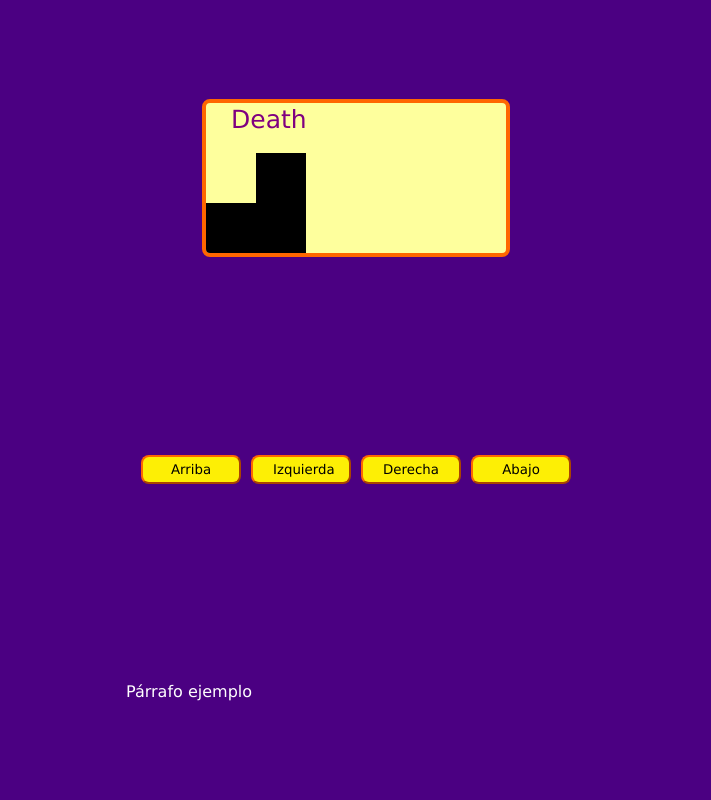
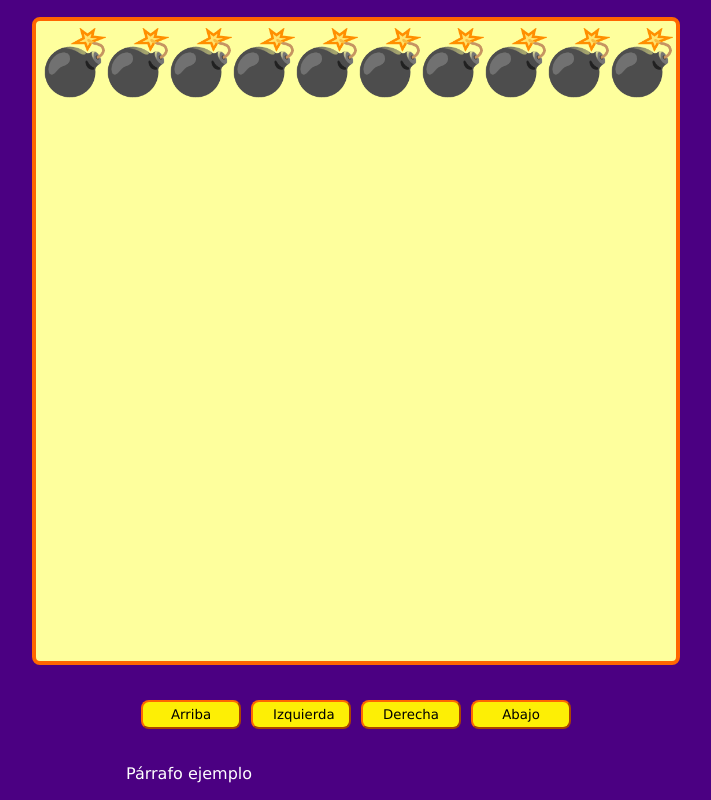
Before and after one commit to CrisdCor/game-death-route, a plain HTML site: page index.html in a window 1280 px wide. Shown: the whole page, without its empty margins (284-995 px from the left). Drawn offline with Linux system fonts and the light colour scheme.

Commit message:
Hecho el renderizado del canvas

```diff
--- a/game.js
+++ b/game.js
@@ -1,13 +1,32 @@
 const canvas = document.querySelector("#game");
 const game = canvas.getContext("2d");
 
-window.addEventListener('load',startGame);
+let canvasSize;
+let elementsSize;
+
+window.addEventListener("load", setCanvasSize);
+window.addEventListener("resize", setCanvasSize);
 
 function startGame() {
-    game.fillRect(0,50,100,100);
-    game.clearRect(0,50,50,50);
-    game.font="25px Verdana";
-    game.fillStyle="purple";
-    game.textAlign="start";
-    game.fillText("Death",25,25);
+  game.font = elementsSize + "px Verdana";
+  game.textAlign = "start";
+
+  for (let i = 0; i < 10; i++) {
+    game.fillText(emojis["X"], elementsSize * i, elementsSize);
+  }
 }
+
+function setCanvasSize() {
+  if (window.innerHeight > window.innerWidth) {
+    canvasSize = window.innerWidth * 0.8;
+  } else {
+    canvasSize = window.innerHeight * 0.8;
+  }
+
+  canvas.setAttribute("width", canvasSize);
+  canvas.setAttribute("height", canvasSize);
+
+  elementsSize = canvasSize / 10 - 1;
+
+  startGame();
+}
--- a/maps.js
+++ b/maps.js
@@ -0,0 +1,47 @@
+const emojis = {
+  "-": " ",
+  O: "🚪",
+  X: "💣",
+  I: "🎁",
+  PLAYER: "💀",
+  BOMB_COLLISION: "🔥",
+  GAME_OVER: "👎",
+  WIN: "🏆",
+};
+const maps = [];
+maps.push(`
+  IXXXXXXXXX
+  -XXXXXXXXX
+  -XXXXXXXXX
+  -XXXXXXXXX
+  -XXXXXXXXX
+  -XXXXXXXXX
+  -XXXXXXXXX
+  -XXXXXXXXX
+  -XXXXXXXXX
+  OXXXXXXXXX
+`);
+maps.push(`
+  O--XXXXXXX
+  X--XXXXXXX
+  XX----XXXX
+  X--XX-XXXX
+  X-XXX--XXX
+  X-XXXX-XXX
+  XX--XX--XX
+  XX--XXX-XX
+  XXXX---IXX
+  XXXXXXXXXX
+  `);
+maps.push(`
+  I-----XXXX
+  XXXXX-XXXX
+  XX----XXXX
+  XX-XXXXXXX
+  XX-----XXX
+  XXXXXX-XXX
+  XX-----XXX
+  XX-XXXXXXX
+  XX-----OXX
+  XXXXXXXXXX
+`);
--- a/styles.css
+++ b/styles.css
@@ -57,6 +57,12 @@ body {
 }
 
 @media (max-width: 440px) {
-    button { margin-top: 25px; }
-    #up, #down { margin-left: 100%; margin-right: 100%; }
+  button {
+    margin-top: 25px;
   }
+  #up,
+  #down {
+    margin-left: 100%;
+    margin-right: 100%;
+  }
+}
```
Lines whose indentation alone changed are shown as unchanged.
